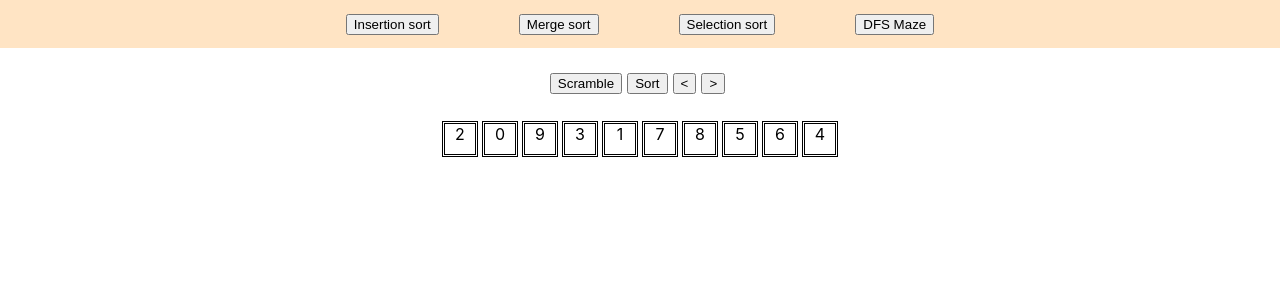
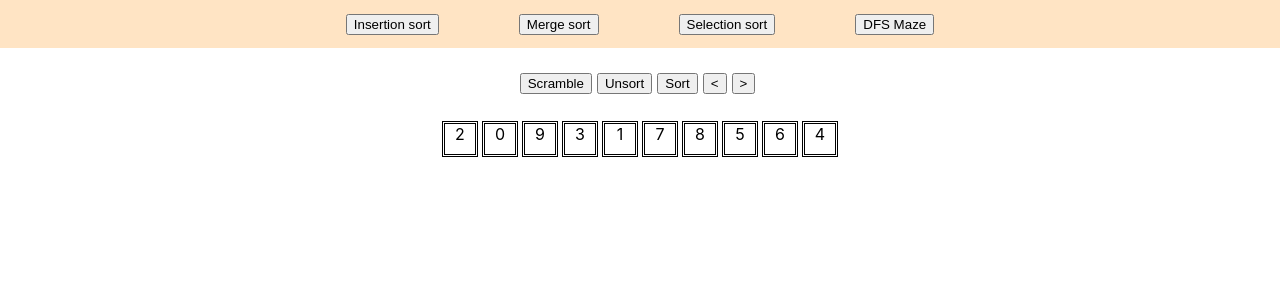
Before and after one commit to minimum-sauce/ADV, a React (Create React App) app in the folder adv/: page / in a window 1280 px wide. Both pictures are taken after a click on the button "Selection sort". Shown: the top 300 px of the page. Built offline with nearby package versions, Linux system fonts and the light colour scheme.

Commit message:
selection_sort update

```diff
--- a/adv/src/algorithms/selection_sort.tsx
+++ b/adv/src/algorithms/selection_sort.tsx
@@ -67,6 +67,10 @@ const Selection_main: React.FC = () => {
     const [Current, setCurrent] = useState(0);
     console.log(Current);
     const scrambleClick = () => {
+        selection_sort(random_permutation(10));
+        setCurrent(0);
+    }
+    const unsortClick = () => {
         setCurrent(0);
     }
     const sortClick = () => {
@@ -86,6 +90,7 @@ const Selection_main: React.FC = () => {
         <div>
           <div className='buttons'>
                 <button onClick={scrambleClick}>{'Scramble'}</button>
+                <button onClick={unsortClick}>{'Unsort'}</button>
                 <button onClick={sortClick}>{'Sort'}</button>
                 <button onClick={backClick}>{'<'}</button>
                 <button onClick={nextClick}>{'>'}</button>
```
